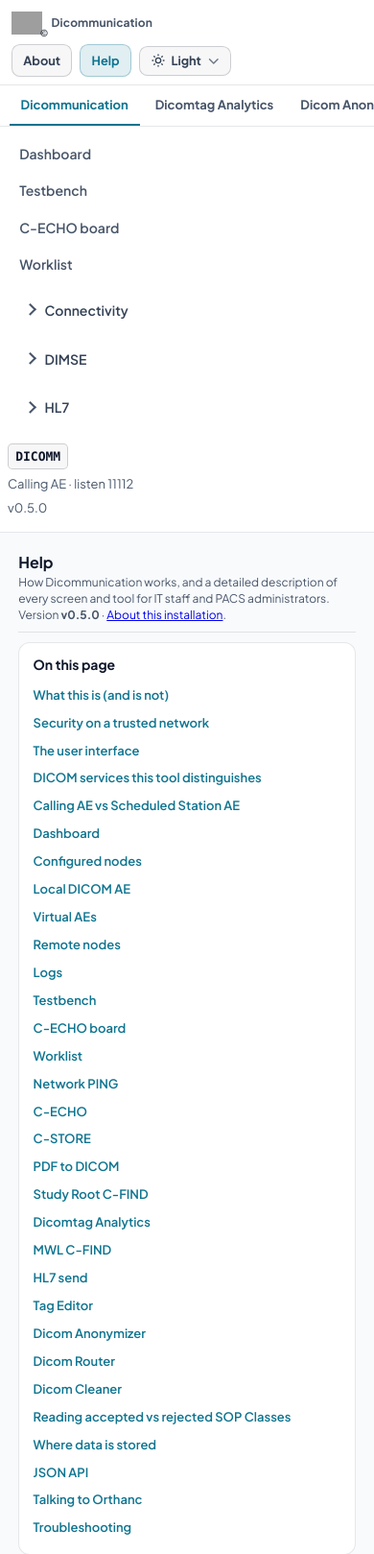
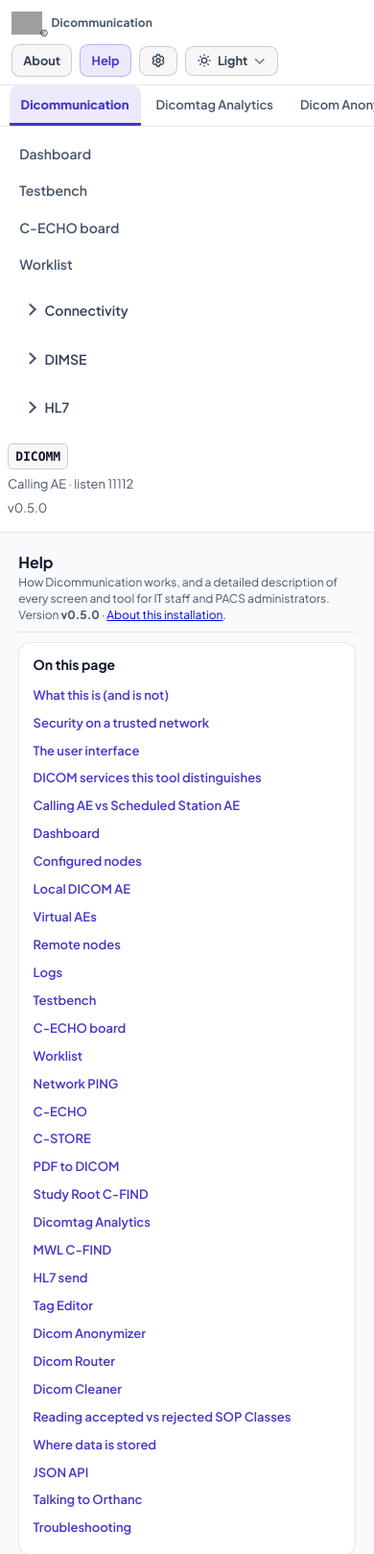
Before and after one commit to arnoutpro/dicommunication, a FastAPI app: page /help in a window 390 px wide. Shown: the top 1619 px of the page at 96% size. Run offline with FastAPI, Linux system fonts and the light colour scheme; some libraries are stand-ins or nearby versions; grey boxes are pictures that could not be loaded.

Commit message:
Interface: Configuration in the top bar, clearer tabs and focus, indigo accent
- Configuration leaves the tab row, which now lists only the products,
  and becomes a gear button next to About and Help (DESIGN.md: Help and
  Config on the right). It is highlighted on every configuration page,
  where the top bar reads "Dicommunication / Configuration"; on phones
  it shows just the gear.
- The active tab gets the same soft accent fill as the selected sidebar
  item, bolder text and a 3px underline; other tabs drop to a lighter
  weight and hover shows a neutral tint.
- A focused field lights up: its label turns the accent colour, the
  field gets a faint accent tint and the placeholder steps back, with a
  0.2s settle that is off under reduced motion.
- The accent is Signal Indigo instead of Signal Cyan: #a5b4fc text and
  a #818cf8 fill (dark label) in the dark theme, #4338ca in light, each
  pairing at least 4.5:1. Professional keeps amber. Recorded in
  DESIGN.md "In Dicommunication" as a deliberate difference from the
  shared arnout.pro system.

Co-Authored-By: Claude Opus 5.5 <noreply@anthropic.com>

```diff
--- a/app/shell.py
+++ b/app/shell.py
@@ -65,7 +65,10 @@ TAB_ROUTER = "router"
 TAB_CLEANER = "cleaner"
 TAB_CONFIG = "config"
 
-TAB_ORDER = (TAB_DICOMM, TAB_ANALYTICS, TAB_ANONYMIZER, TAB_ROUTER, TAB_CLEANER, TAB_CONFIG)
+# The tab row lists the products. Configuration is shared by all of them, so
+# it isn't a tab: it opens from a button in the top bar (DESIGN.md: Help and
+# Config on the right), and its pages still get TAB_CONFIG for their sidebar.
+TAB_ORDER = (TAB_DICOMM, TAB_ANALYTICS, TAB_ANONYMIZER, TAB_ROUTER, TAB_CLEANER)
 
 TAB_LABELS = {
     TAB_DICOMM: PRODUCT_DICOMM,
--- a/app/static/css/app.css
+++ b/app/static/css/app.css
@@ -34,12 +34,14 @@
   --subtle: #cbd5e1;
   --muted: #94a3b8;
   --placeholder: #64748b;
-  /* Signal Cyan: things you can act on. */
-  --accent: #22d3ee;
-  --accent-hover: #a5f3fc;
-  --accent-fill: #06b6d4;
-  --accent-fill-hover: #22d3ee;
-  --accent-dim: rgb(34 211 238 / 0.12);
+  /* Signal Indigo: things you can act on. Dicommunication's accent is indigo
+     where the shared arnout.pro system uses cyan (DESIGN.md "In Dicommunication").
+     Text #a5b4fc is 9.2:1 on the navy; the fill #818cf8 takes a dark label at 6.8:1. */
+  --accent: #a5b4fc;
+  --accent-hover: #c7d2fe;
+  --accent-fill: #818cf8;
+  --accent-fill-hover: #a5b4fc;
+  --accent-dim: rgb(129 140 248 / 0.16);
   --primary-fg: #020617;
   /* Status colours always travel with a word. */
   --ok: #34d399;
@@ -52,7 +54,7 @@
   --radius-lg: 1rem;
   --nav-active: var(--accent);
   --nav-parent: var(--subtle);
-  --selection: rgb(34 211 238 / 0.3);
+  --selection: rgb(129 140 248 / 0.35);
   --scrollbar-track: var(--bg);
   --scrollbar-thumb: #334155;
   --scrollbar-thumb-hover: #475569;
@@ -192,6 +194,11 @@ h1, h2, h3, h4 {
   background: var(--accent-dim);
   color: var(--accent);
 }
+.topbar-config svg { width: 1rem; height: 1rem; flex-shrink: 0; }
+/* On narrow screens the gear alone stands for Configuration. */
+@media (max-width: 640px) {
+  .topbar-config-label { display: none; }
+}
 .topbar-actions .button.is-active {
   color: var(--accent);
   background: var(--accent-dim);
@@ -199,7 +206,7 @@ h1, h2, h3, h4 {
 }
 
 /* Product tabs: plain text tabs on a hairline, the selected one in Signal
-   Cyan with a 2px underline. The underline is drawn inside the tab (inset
+   Accent with an underline. The underline is drawn inside the tab (inset
    shadow) and the row keeps its own hairline, so nothing has to line up
    with anything else across elements. */
 .tab-row {
@@ -223,21 +230,27 @@ h1, h2, h3, h4 {
   align-items: center;
   min-height: 2.6rem;
   padding: 0 0.75rem;
-  font-size: var(--text-sm);
-  font-weight: 700;
+  border-radius: var(--radius-sm) var(--radius-sm) 0 0;
+  font-size: var(--text-sm);
+  font-weight: 600;
   color: var(--muted);
   text-decoration: none;
   white-space: nowrap;
-  transition: color 0.15s, box-shadow 0.15s;
+  transition: color 0.15s, background-color 0.15s, box-shadow 0.15s;
 }
 .tab-item:hover {
   color: var(--text);
+  background: var(--glass-strong);
   box-shadow: inset 0 -2px 0 var(--line-strong);
 }
 .tab-item:focus-visible { outline-offset: -2px; }
+/* The selected tab: the same soft accent fill as the selected sidebar
+   item, bolder than its neighbours, on a thicker accent underline. */
 .tab-row .tab-item.active {
   color: var(--accent);
-  box-shadow: inset 0 -2px 0 var(--accent);
+  font-weight: 800;
+  background: var(--accent-dim);
+  box-shadow: inset 0 -3px 0 var(--accent);
 }
 
 .sidebar {
@@ -297,7 +310,7 @@ h1, h2, h3, h4 {
 }
 
 /* Sidebar items (as in the PACS Admin simulator): muted text, a soft
-   rounded pill on hover, Signal Cyan text on a 10% fill when selected. */
+   rounded pill on hover, Signal Indigo text on a soft fill when selected. */
 .sidebar nav { display: flex; flex-direction: column; gap: 0.15rem; flex: 1; }
 .sidebar nav a,
 .sidebar nav .nav-fold {
@@ -1004,8 +1017,8 @@ details[open] > summary::before { transform: rotate(45deg); }
   accent-color: var(--accent);
 }
 
-/* Fields: a flat well with a hairline; hover tints the hairline cyan, focus
-   makes it solid cyan with a soft ring. Same in every theme via tokens. */
+/* Fields: a flat well with a hairline; hover tints the hairline with the
+   accent, focus makes it solid accent with a soft ring. Same in every theme via tokens. */
 input, select, textarea, .choice-toggle {
   background-color: var(--field-bg);
   border: 1px solid var(--line-strong);
@@ -1027,6 +1040,28 @@ input:focus, select:focus, textarea:focus, .choice-toggle:focus-visible, .choice
   outline: none;
   border-color: var(--accent);
   box-shadow: 0 0 0 3px var(--accent-dim);
+}
+/* The field being typed in is the lit thing on the page (DESIGN.md "The
+   Reading Room"): a faint accent tint inside, its label in the accent, and
+   the example text stepping back. Flat, no glow: the ring is the focus ring. */
+input:not([type="checkbox"], [type="radio"], [type="file"]):focus, textarea:focus {
+  background-color: color-mix(in srgb, var(--accent) 6%, var(--field-bg));
+}
+input:focus::placeholder, textarea:focus::placeholder { opacity: 0.55; }
+label:has(> :is(input:not([type="checkbox"], [type="radio"]), select, textarea):focus),
+label:has(> .choice > .choice-toggle:is(:focus-visible, [aria-expanded="true"])),
+label:has(> .input-with-action > input:focus),
+.field:has(> input:focus) > .field-head > label:not(.field-toggle),
+.find-key:has(input[data-find-value]:focus) .find-key-title {
+  color: var(--accent);
+}
+@media (prefers-reduced-motion: no-preference) {
+  /* One short settle as the ring comes in (DESIGN.md: no bounce). */
+  input, select, textarea, .choice-toggle {
+    transition: border-color 0.2s cubic-bezier(0.25, 1, 0.5, 1), box-shadow 0.2s cubic-bezier(0.25, 1, 0.5, 1),
+      background-color 0.2s cubic-bezier(0.25, 1, 0.5, 1);
+  }
+  label, .find-key-title { transition: color 0.2s cubic-bezier(0.25, 1, 0.5, 1); }
 }
 .choice {
   position: relative;
@@ -1183,7 +1218,7 @@ input:focus, select:focus, textarea:focus, .choice-toggle:focus-visible, .choice
 .scan-result p { margin: 0; }
 
 /* Buttons (DESIGN.md "Tool shell"): ghost by default — neutral tint,
-   hairline, subtle ink, turning cyan on hover — and one filled primary per
+   hairline, subtle ink, turning the accent on hover — and one filled primary per
    column, for that column's job. */
 .button {
   display: inline-flex;
@@ -1415,7 +1450,7 @@ body.page-logs .main {
   font-size: var(--text-md);
   font-weight: 700;
 }
-/* Informational badges stay neutral (DESIGN.md): cyan is for actions only. */
+/* Informational badges stay neutral (DESIGN.md): the accent is for actions only. */
 .badge:not(.ok):not(.fail) {
   background: var(--glass);
   color: var(--subtle);
@@ -1641,17 +1676,18 @@ html.light-mode {
   --subtle: #334155;
   --muted: #475569;
   --placeholder: #94a3b8;
-  --accent: #0e7490;
-  --accent-hover: #164e63;
-  --accent-fill: #0e7490;
-  --accent-fill-hover: #155e75;
-  --accent-dim: rgb(14 116 144 / 0.12);
+  /* Indigo-700: 7.9:1 on white as text, 7.6:1 behind a white label. */
+  --accent: #4338ca;
+  --accent-hover: #3730a3;
+  --accent-fill: #4338ca;
+  --accent-fill-hover: #3730a3;
+  --accent-dim: rgb(67 56 202 / 0.1);
   --primary-fg: #f8fafc;
   --ok: #047857;
   --fail: #be123c;
   --on-fail: #ffffff;
   --amber: #b45309;
-  --selection: rgb(14 116 144 / 0.22);
+  --selection: rgb(67 56 202 / 0.2);
   --scrollbar-thumb: #cbd5e1;
   --scrollbar-thumb-hover: #94a3b8;
   --log-bg: #f1f5f9;
@@ -1843,7 +1879,7 @@ body.page-find .find-head {
   width: auto;
 }
 /* Segmented choice (as the tool shell's theme choice): a tinted track with
-   the selected option in cyan text on a soft fill — selected, not a
+   the selected option in accent text on a soft fill — selected, not a
    second primary button. */
 .find-level-tabs {
   display: inline-flex;
--- a/app/templates/base.html
+++ b/app/templates/base.html
@@ -44,12 +44,23 @@
           {%- if tab == 'dicommunication' and tool is defined %}
           <span class="crumb-sep" aria-hidden="true">/</span>
           <span class="crumb-trail">{{ category_label(tool.category) }}</span>
+          {%- elif tab == 'config' %}
+          {#- No tab is selected on Configuration pages, so the title says where you are. #}
+          <span class="crumb-sep" aria-hidden="true">/</span>
+          <span class="crumb-trail">Configuration</span>
           {%- endif %}
         </p>
       </div>
       <div class="topbar-actions">
         <a href="{{ href('/about') }}" class="button{% if nav == 'about' %} is-active{% endif %}">About</a>
         <a href="{{ href('/help') }}" class="button{% if nav == 'help' %} is-active{% endif %}">Help</a>
+        <a href="{{ href('/config') }}" class="button topbar-config{% if tab == 'config' %} is-active{% endif %}"{% if tab == 'config' %} aria-current="page"{% endif %} aria-label="Configuration">
+          <svg xmlns="http://www.w3.org/2000/svg" viewBox="0 0 24 24" fill="none" stroke="currentColor" stroke-width="2" aria-hidden="true">
+            <path stroke-linecap="round" stroke-linejoin="round" d="M9.594 3.94c.09-.542.56-.94 1.11-.94h2.593c.55 0 1.02.398 1.11.94l.213 1.281c.063.374.313.686.645.87.074.04.147.083.22.127.325.196.72.257 1.075.124l1.217-.456a1.125 1.125 0 011.37.49l1.296 2.247a1.125 1.125 0 01-.26 1.431l-1.003.827c-.293.241-.438.613-.43.992a7.723 7.723 0 010 .255c-.008.378.137.75.43.991l1.004.827c.424.35.534.955.26 1.43l-1.298 2.247a1.125 1.125 0 01-1.369.491l-1.217-.456c-.355-.133-.75-.072-1.076.124a6.47 6.47 0 01-.22.128c-.331.183-.581.495-.644.869l-.213 1.281c-.09.543-.56.94-1.11.94h-2.594c-.55 0-1.019-.398-1.11-.94l-.213-1.281c-.062-.374-.312-.686-.644-.87a6.52 6.52 0 01-.22-.127c-.325-.196-.72-.257-1.076-.124l-1.217.456a1.125 1.125 0 01-1.369-.49l-1.297-2.247a1.125 1.125 0 01.26-1.431l1.004-.827c.292-.24.437-.613.43-.991a6.932 6.932 0 010-.255c.007-.38-.138-.751-.43-.992l-1.004-.827a1.125 1.125 0 01-.26-1.43l1.297-2.247a1.125 1.125 0 011.37-.491l1.216.456c.356.133.751.072 1.076-.124.072-.044.146-.086.22-.128.332-.183.582-.495.644-.869l.214-1.28z" />
+            <path stroke-linecap="round" stroke-linejoin="round" d="M15 12a3 3 0 11-6 0 3 3 0 016 0z" />
+          </svg>
+          <span class="topbar-config-label">Configuration</span>
+        </a>
         <div class="theme-menu-root" id="theme-menu">
         <button
           type="button"
--- a/app/templates/help.html
+++ b/app/templates/help.html
@@ -70,7 +70,7 @@
   <header class="panel-head">
     <h2>The user interface</h2>
   </header>
-  <p>The top bar holds the arnout.pro A mark, the product name, and the theme control. Below it, a row of tabs — like folders in a cabinet — picks the product: <strong>Dicommunication</strong>, <strong>Dicomtag Analytics</strong>, <strong>Dicom Anonymizer</strong>, <strong>Dicom Router</strong>, <strong>Dicom Cleaner</strong>, and <strong>Configuration</strong>. Whichever tab is open owns the left sidebar underneath it, with that product's own sub-menu — the Dicommunication tab's sidebar has Dashboard, Testbench, C-ECHO board, Worklist, and the DIMSE/HL7/Connectivity tool groups; the Configuration tab's sidebar has Configured nodes, Local AE, Virtual AEs, Remote nodes, and Logs, shared by every other tab so it's set up once. Nested groups inside a tab's sidebar are foldable: open a chevron to expand; the group containing the current page stays open, and your open/closed state is remembered in this browser. At the bottom of the sidebar, <strong>About</strong> and <strong>Help</strong> sit on one row and open these documentation pages. The theme control switches Light, Dark, Follows device setting, or Professional dark. New installs open in Light. The AE chip is this workstation’s calling AE Title; the line under it is the listen port and how many virtual identities you have saved.</p>
+  <p>The top bar holds the arnout.pro A mark, the product name, and on the right <strong>About</strong>, <strong>Help</strong>, <strong>Configuration</strong> (the gear) and the theme control. Below it, a row of tabs — like folders in a cabinet — picks the product: <strong>Dicommunication</strong>, <strong>Dicomtag Analytics</strong>, <strong>Dicom Anonymizer</strong>, <strong>Dicom Router</strong> and <strong>Dicom Cleaner</strong>. Whichever tab is open owns the left sidebar underneath it, with that product's own sub-menu — the Dicommunication tab's sidebar has Dashboard, Testbench, C-ECHO board, Worklist, and the DIMSE/HL7/Connectivity tool groups; Configuration isn't a tab because every product shares it: the Configuration button opens it, and its sidebar has Configured nodes, Local AE, Virtual AEs, Remote nodes, and Logs, set up once for all of them. Nested groups inside a tab's sidebar are foldable: open a chevron to expand; the group containing the current page stays open, and your open/closed state is remembered in this browser. At the bottom of the sidebar, <strong>About</strong> and <strong>Help</strong> sit on one row and open these documentation pages. The theme control switches Light, Dark, Follows device setting, or Professional dark. New installs open in Light. The AE chip is this workstation’s calling AE Title; the line under it is the listen port and how many virtual identities you have saved.</p>
   <p>Most tool pages use HTMX: the form posts without a full page reload, and the result panel updates in place. Long DIMSE operations can take tens of seconds; wait for the result rather than clicking again.</p>
 </section>
 
```
Also changed, not shown: DESIGN.md (+1 -0 lines), tests/test_tabs.py (+14 -4 lines), CHANGELOG.md, README.md.
